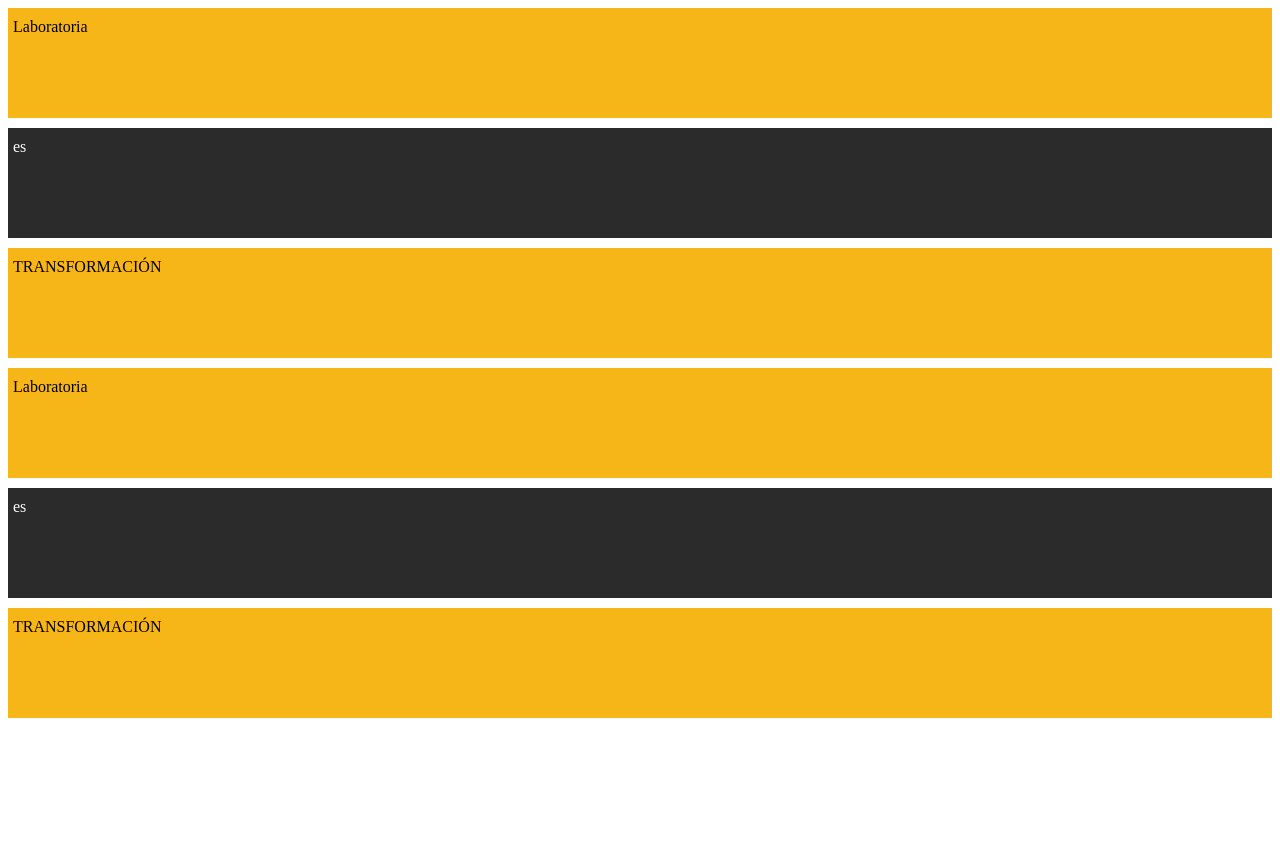
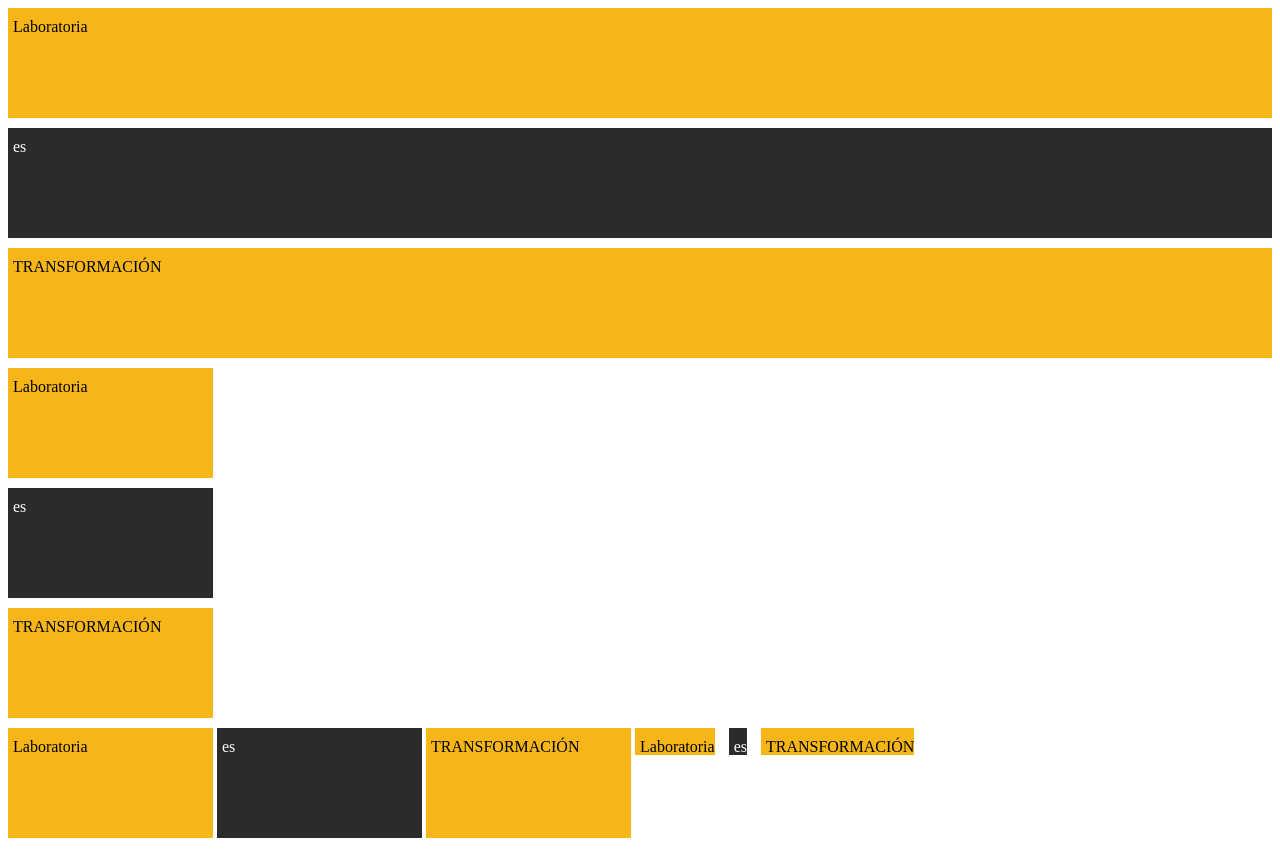
Before and after one commit to tanhi/Banderas-Display, a plain HTML site: page index.html in a window 1280 px wide. Before the commit the page ends 800 px from the top, so only its background shows below. Drawn offline with Linux system fonts and the light colour scheme.

Commit message:
Subiendo 4 ejercicios en pantalla

```diff
--- a/CSS/main.css
+++ b/CSS/main.css
@@ -1,4 +1,4 @@
-div {
+.div-1 {
 
   height: 100px;
   padding: 10px 0px 0px 5px;
@@ -9,7 +9,57 @@ div {
   background-color: #F7B617;
 
 }
-.bandera-gris{
+.bandera-gris {
   background-color: #2B2B2B;
   color: #FFF;
 }
+
+.div-2{
+  width: 200px;
+  height: 100px;
+  padding: 10px 0px 0px 5px;
+  margin-bottom: 10px;
+}
+
+.bandera-amarilla {
+  background-color: #F7B617;
+
+}
+.bandera-gris {
+  background-color: #2B2B2B;
+  color: #FFF;
+}
+
+.div-3 {
+  width: 200px;
+  height: 100px;
+  padding: 10px 0px 0px 5px;
+  margin-bottom: 10px;
+  display: inline-block;
+}
+
+.bandera-amarilla  {
+  background-color: #F7B617;
+
+}
+.bandera-gris {
+  background-color: #2B2B2B;
+  color: #FFF;
+}
+
+.div-4 {
+  width: 200px;
+  height: 100px;
+  padding: 10px 0px 0px 5px;
+  margin-right: 10px;
+  display: inline;
+}
+
+.bandera-amarilla {
+  background-color: #F7B617;
+
+}
+.bandera-gris {
+  background-color: #2B2B2B;
+  color: #FFF;
+}
--- a/index.html
+++ b/index.html
@@ -7,15 +7,21 @@
   </head>
   <body>
 
-    <div class="bandera-amarilla">Laboratoria</div>
-    <div class="bandera-gris">es</div>
-    <div class="bandera-amarilla">TRANSFORMACIÓN</div>
+    <div class="bandera-amarilla div-1">Laboratoria</div>
+    <div class="bandera-gris div-1">es</div>
+    <div class="bandera-amarilla div-1">TRANSFORMACIÓN</div>
 
-    <div class="bandera-amarilla">Laboratoria</div>
-    <div class="bandera-gris">es</div>
-    <div class="bandera-amarilla">TRANSFORMACIÓN</div>
+    <div class="bandera-amarilla div-2">Laboratoria</div>
+    <div class="bandera-gris div-2">es</div>
+    <div class="bandera-amarilla div-2">TRANSFORMACIÓN</div>
 
+    <div class="bandera-amarilla div-3">Laboratoria</div>
+    <div class="bandera-gris div-3">es</div>
+    <div class="bandera-amarilla div-3">TRANSFORMACIÓN</div>
 
+    <div class="bandera-amarilla div-4">Laboratoria</div>
+    <div class="bandera-gris div-4">es</div>
+    <div class="bandera-amarilla div-4">TRANSFORMACIÓN</div>
 
     <script type="text/javascript" src="js/app.js"></script>
   </body>
```
